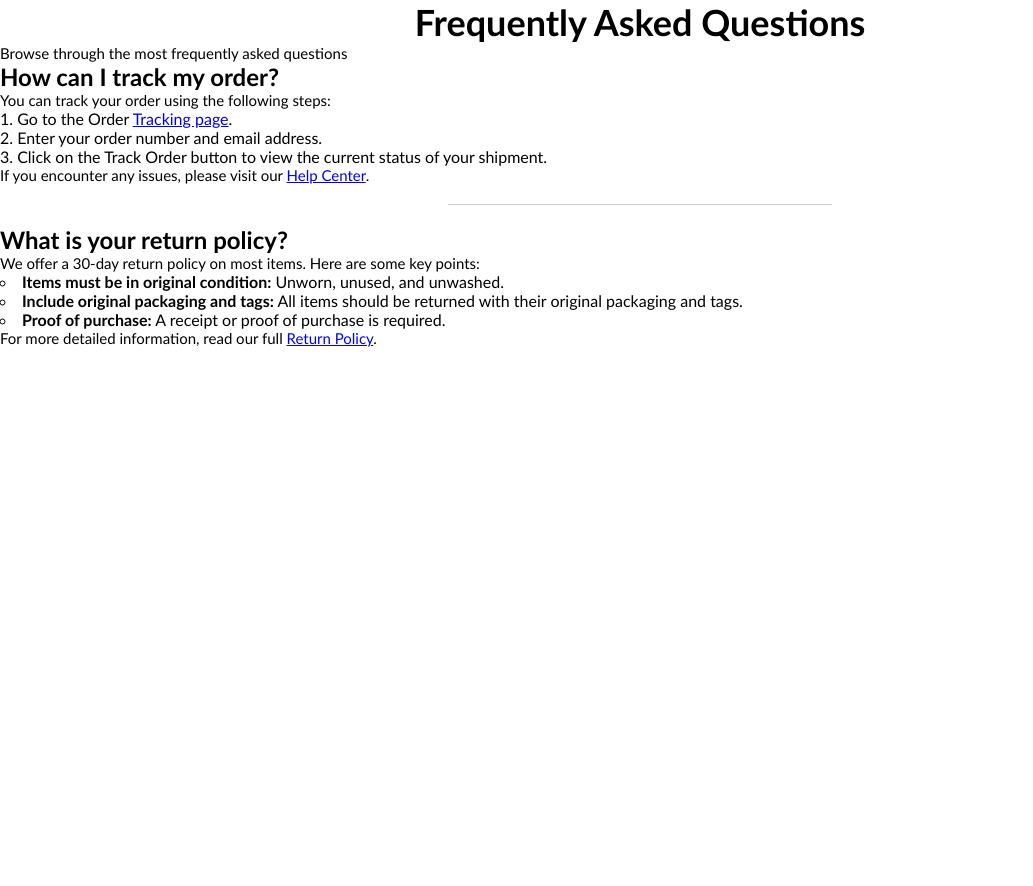
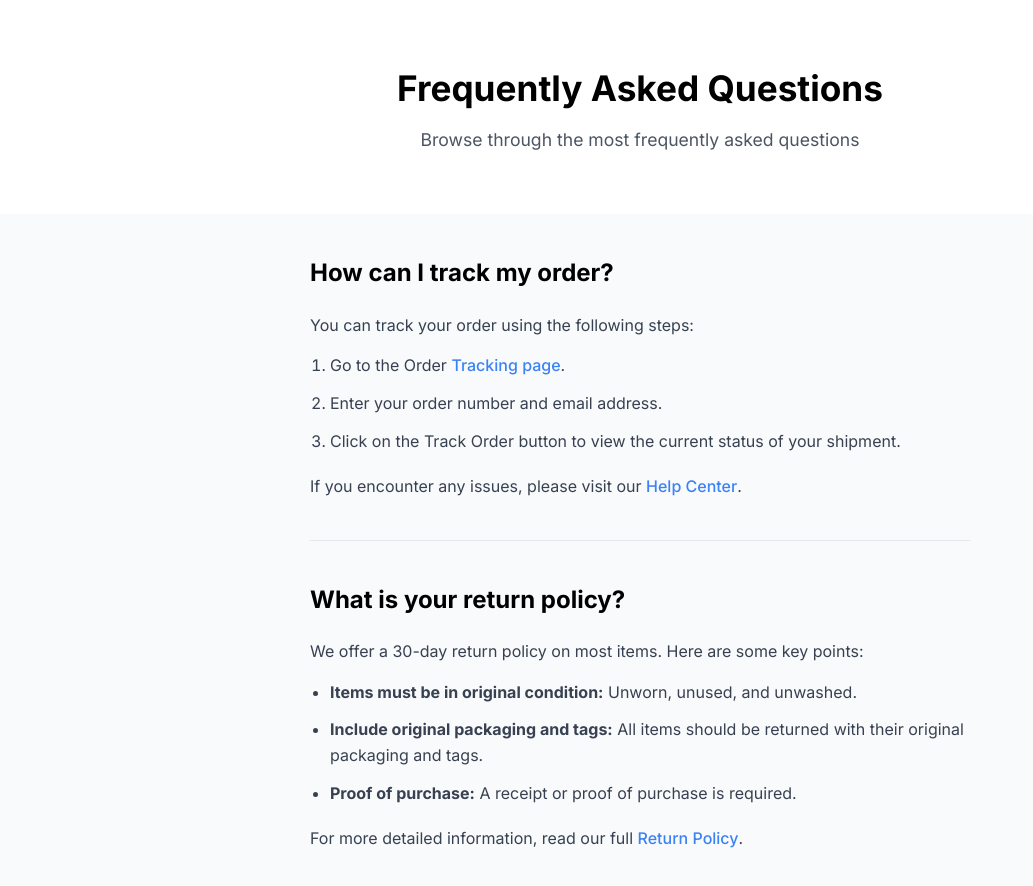
Before and after one commit to itsraniasheikh5/faq, a plain HTML site: page index.html in a window 1280 px wide. Shown: the whole page, without its empty margins (0-1033 px from the left). Before the commit the page ends 800 px from the top, so only its background shows below. Drawn offline with Linux system fonts and the light colour scheme.

Commit message:
Update style.css

```diff
--- a/style.css
+++ b/style.css
@@ -1,37 +1,82 @@
-*{
-    padding: 0px;
-    margin: 0px;
-    font-family: 'Gill Sans', 'Gill Sans MT', Calibri, 'Trebuchet MS', sans-serif;
+* {
+    margin: 0;
+    padding: 0;
+    box-sizing: border-box;
 }
-h1{
-    font-size: 36px;
-    font-weight: 600px;
+
+body {
+    font-family: 'Inter', sans-serif;
+    background-color: #f9fafb;
+    color: #1f2937;
+    line-height: 1.6;
+    padding-bottom: 60px;
+}
+
+.faq-header {
+    background-color: #ffffff;
     text-align: center;
+    padding: 60px 20px;
 }
-h4{
-    font-size: 24px;
-    font-weight: 600px;
-    text-align: center;
+
+.faq-header h1 {
+    font-size: 2.2rem;
+    font-weight: 700;
+    color: #000000;
+    margin-bottom: 10px;
 }
-h5{
-    font-size: 20px;
-    font-weight: 16px;
-    align-items: normal;
+
+.faq-header p {
+    color: #4b5563;
+    font-size: 1.1rem;
 }
-p{
-     font-size: 15px;
+
+.faq-container {
+    max-width: 700px;
+    margin: 40px auto 0 auto;
+    padding: 0 20px;
 }
-ol{
-    list-style: decimal inside ;
 
+.faq-section {
+    margin-bottom: 30px;
 }
-hr{
+
+.faq-section h2 {
+    font-size: 1.5rem;
+    font-weight: 700;
+    color: #000000;
+    margin-bottom: 20px;
+}
+
+.faq-section p {
+    color: #374151;
+    margin-bottom: 15px;
+}
+
+ol, ul {
+    margin-left: 20px;
+    margin-bottom: 20px;
+    color: #374151;
+}
+
+li {
+    margin-bottom: 12px;
+}
+
+.custom-link {
+    color: #3b82f6;
+    text-decoration: none;
+    font-weight: 500;
+}
+
+.custom-link:hover {
+    text-decoration: underline;
+    color: #1d4ed8;
+}
+
+.custom-divider {
     border: none;
     height: 1px;
-    background-color:#ccc;
-    width: 30%;
-    margin: 20px auto;
+    background-color: #e5e7eb;
+    width: 100%;
+    margin: 40px auto;
 }
-ul{
-    list-style: circle inside;
-}
```
